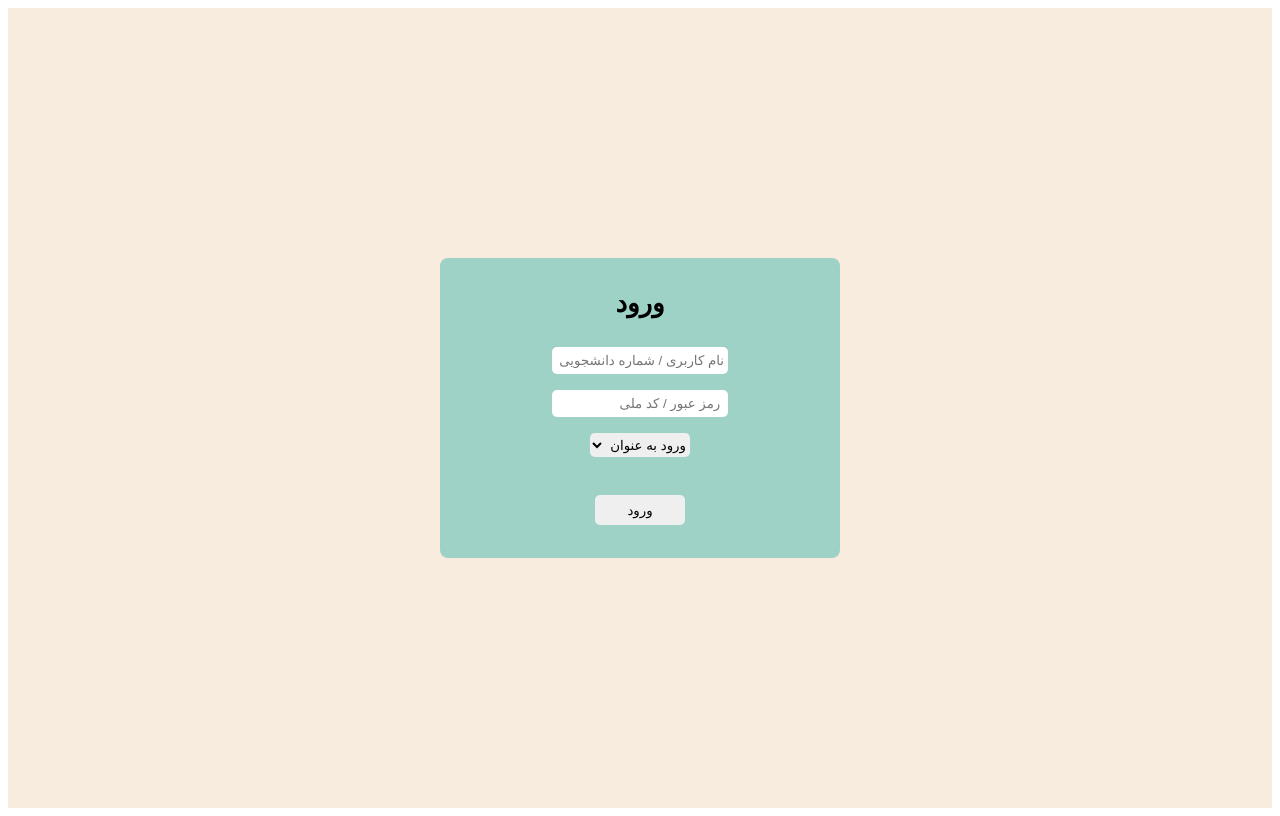
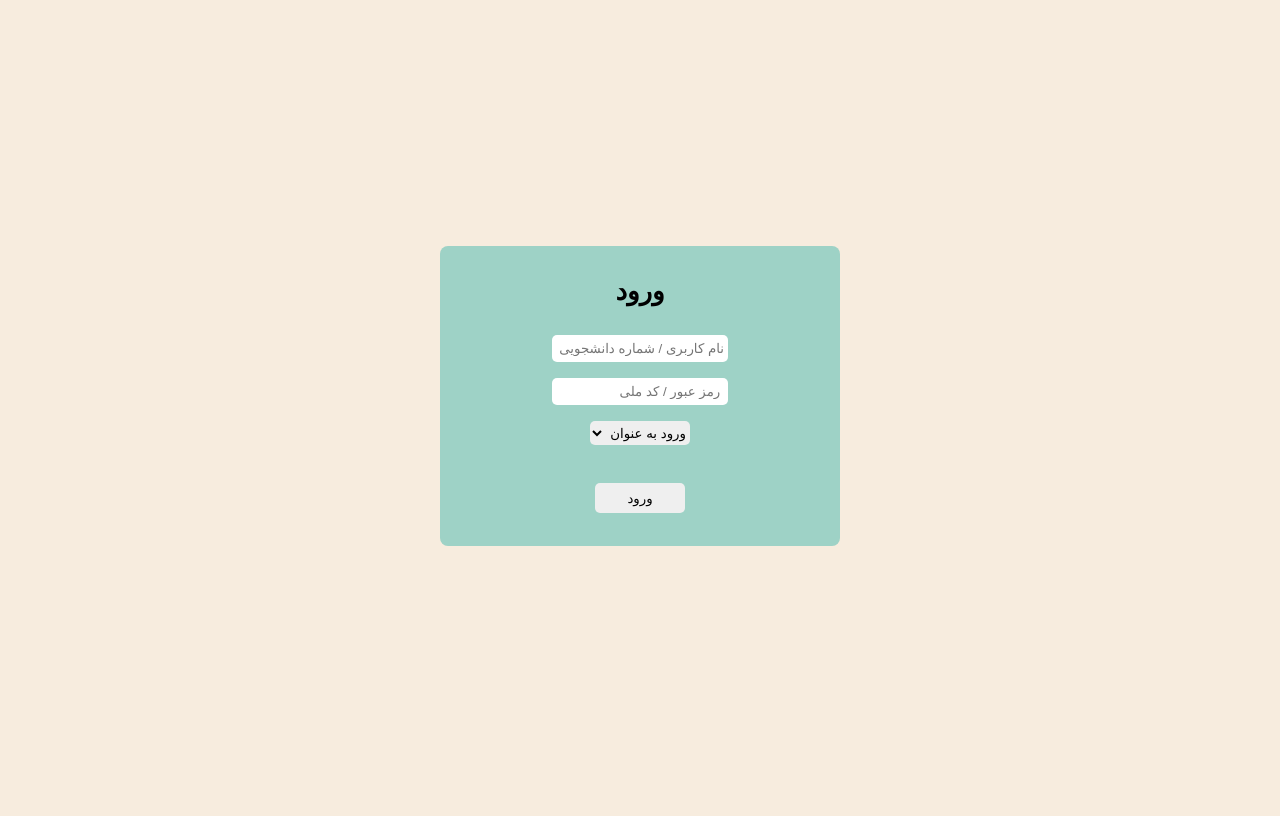
Before and after one commit to MJSahebnasi/Boostan, a React (Create React App) app in the folder boostan-frontend/: page / in a window 1280 px wide. Built offline with nearby package versions, Linux system fonts and the light colour scheme.

Commit message:
minor graphical changes

```diff
--- a/boostan-frontend/src/App.css
+++ b/boostan-frontend/src/App.css
@@ -1,4 +1,3 @@
 .App {
   text-align: center;
-  background-color: var(--cream1);
 }
--- a/boostan-frontend/src/components/styles/LoginPage.css
+++ b/boostan-frontend/src/components/styles/LoginPage.css
@@ -1,5 +1,5 @@
 .LoginPage_container{
-    height: 100vh;
+    height: 97vh;
 
     display: flex;
     flex-direction: column;
--- a/boostan-frontend/src/index.css
+++ b/boostan-frontend/src/index.css
@@ -4,3 +4,6 @@
   --blue1: #9ED2C6;
   --blue2: #54BAB9;
 }
+body{
+  background-color: var(--cream1);
+}
```
